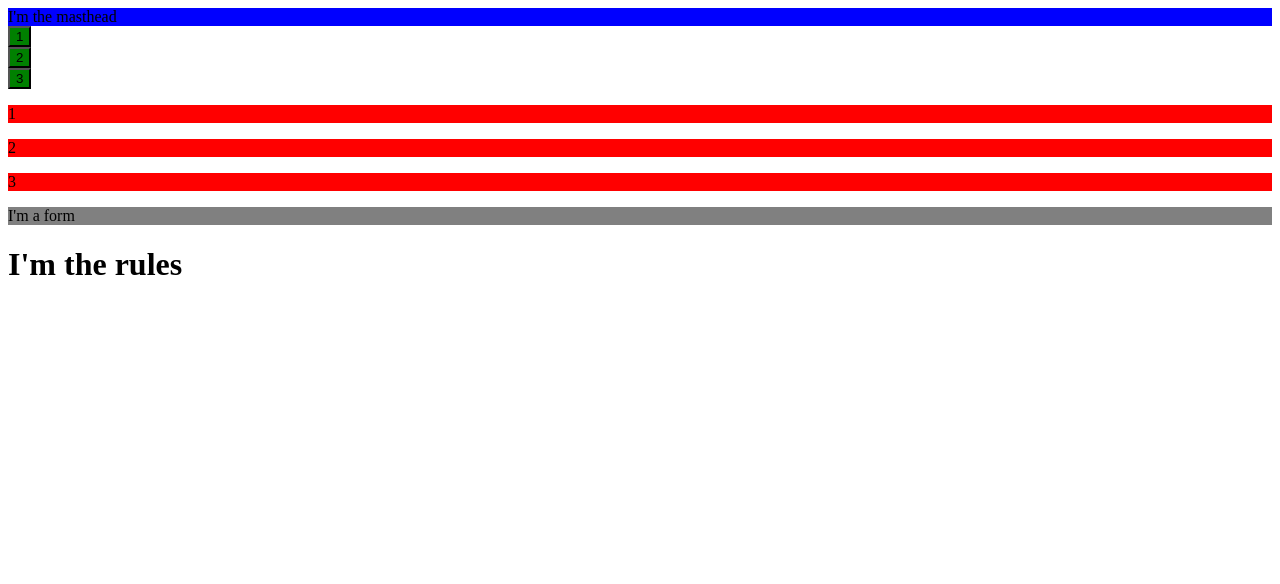
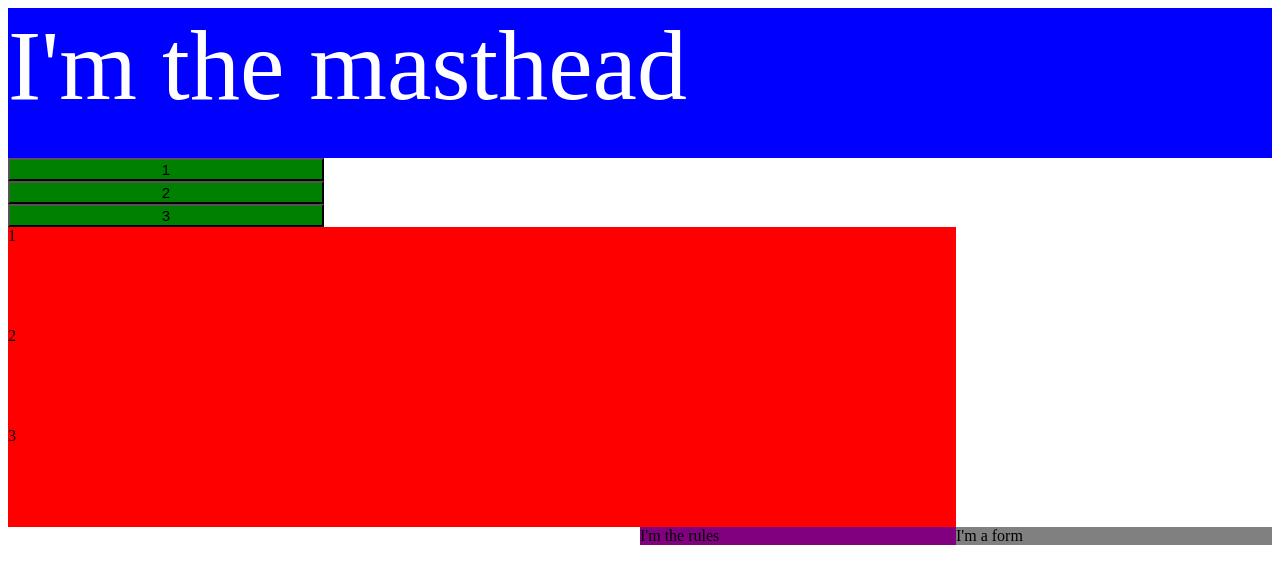
Before and after one commit to ellzimmer/Lab19-CustomDirectives, a plain HTML site: page index.html in a window 1280 px wide. Drawn offline with nearby package versions, Linux system fonts and the light colour scheme.

Commit message:
css changes

```diff
--- a/headerDirective.js
+++ b/headerDirective.js
@@ -1,10 +1,9 @@
 angular
 	.module('myMod')
 	.directive('masthead', function(){
-
-	  return{
- 	   restrict: "EA",
- 	   template: "<header>I'm the masthead</header>",
- 	   replace: false
-  };
+		return{
+ 	   		restrict: "E",
+ 	   		template: "<div>I'm the masthead</div>",
+ 	   		replace: true
+  		};
 });
--- a/index.html
+++ b/index.html
@@ -5,26 +5,20 @@
 	<meta charset='utf-8'>
 	<link rel="stylesheet" type="text/css" href="styles.css">
 
-	<title></title>
+	<title>Custom Directives</title>
 </head>
 <body ng-app='myMod'>
 	<div ng-controller="TestController">
-		<div data-masthead></div>
+		<masthead id="mast"></masthead>
 		<div ng-repeat="post in posts">
-			<div data-navdir></div>
+			<navdir id="buttons"></navdir>
 		</div>
 		<div ng-repeat="post in posts">
-			<div data-postsdir></div>
+			<postsdir id="posts"></postsdir>
 		</div>
-		<div data-login></div>
-		<div data-rules></div>
+		<login id="form"></login>
+		<rules id="rules"></rules>
 	</div>
-
-
-
-
-
-
 
 <script data-require="angular.js@*" data-semver="1.4.0" src="https://code.angularjs.org/1.4.0/angular.js"></script>
 <script src="script.js"></script>
--- a/loginDirective.js
+++ b/loginDirective.js
@@ -3,8 +3,8 @@ angular
 	.directive('login', function(){
 
 	  return{
- 	   restrict: "EA",
- 	   template: "<form>I'm a form</form>",
- 	   replace: false
+ 	   restrict: "E",
+ 	   template: "<div>I'm a form</div>",
+ 	   replace: true
   };
 });
--- a/navDirective.js
+++ b/navDirective.js
@@ -3,8 +3,8 @@ angular
 	.directive('navdir', function(){
 
 	  return{
- 	   restrict: "EA",
+ 	   restrict: "E",
  	   template: "<button>{{post.a}}</button>",
- 	   replace: false
+ 	   replace: true
   };
 });
--- a/postDirective.js
+++ b/postDirective.js
@@ -3,8 +3,8 @@ angular
 	.directive('postsdir', function(){
 
 	  return{
- 	   restrict: "EA",
- 	   template: "<p>{{post.a}}</p>",
- 	   replace: false
+ 	   restrict: "E",
+ 	   template: "<div>{{post.a}}</div>",
+ 	   replace: true
   };
 });
--- a/rulesDirective.js
+++ b/rulesDirective.js
@@ -3,8 +3,8 @@ angular
 	.directive('rules', function(){
 
 	  return{
- 	   restrict: "EA",
- 	   template: "<h1>I'm the rules</h1>",
- 	   replace: false
+ 	   restrict: "E",
+ 	   template: "<div>I'm the rules</div>",
+ 	   replace: true
   };
 });
--- a/styles.css
+++ b/styles.css
@@ -1,15 +1,40 @@
-header {
+#mast {
+	width: 100%;
+	height: 150px;
+	font-size: 100px;
+	color: white;
 	background-color: blue;
 }
 
-button {
+#buttons {
+	width: 25%;
 	background-color: green;
+	display: inline-block;
+	font-size: 15px;
 }
 
-p {
+#posts {
 	background-color: red;
+	width: 75%;
+	height: 100px;
+
 }
 
-form {
+#form {
 	background-color: gray;
+	width: 25%;
+	display: inline-block;
+	float: right;
 }
+
+#rules {
+	background-color: purple;
+	width:25%;
+	display: inline-block;
+	float: right;
+}
+
+/*div {
+	display: inline-block;
+	background: yellow;
+}*/
```
